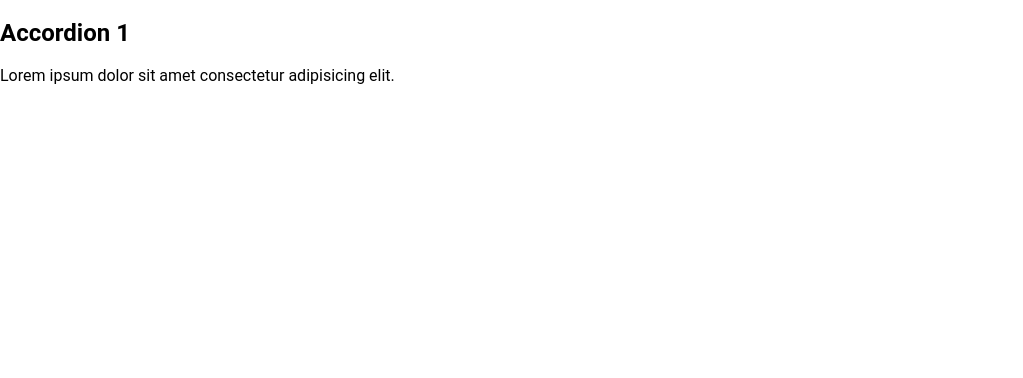
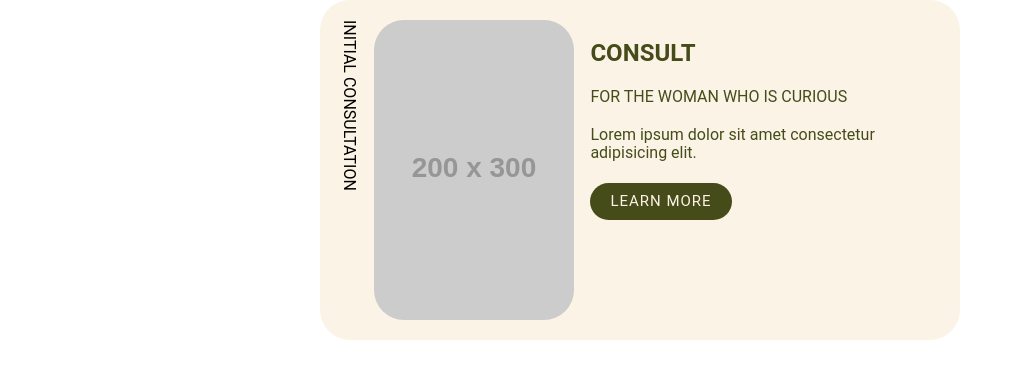
Before and after one commit to mariasaavedra/squarespace-collection, a website built with Vite: page index.html in a window 1280 px wide. Shown: the whole page, without its empty margins (0-1023 px from the left). Built offline with nearby package versions, Linux system fonts and the light colour scheme; placeholder pictures from the web are drawn by us.

Commit message:
chore: wip

```diff
--- a/index.html
+++ b/index.html
@@ -10,11 +10,19 @@
   <body>
     <div class="accordion">
       <div class="accordion__item">
+        <span class="accordion__label">INITIAL CONSULTATION</span>
+        <img
+          class="accordion__image"
+          src="https://placehold.co/200x300"
+          alt="Consult"
+        />
         <div class="accordion__content">
-          <h2 class="accordion__title">Accordion 1</h2>
+          <h2 class="accordion__title">Consult</h2>
+          <h3 class="accordion__subtitle">For the woman who is curious</h3>
           <p class="accordion__text">
             Lorem ipsum dolor sit amet consectetur adipisicing elit.
           </p>
+          <button class="accordion__button">Learn More</button>
         </div>
       </div>
     </div>
--- a/src/styles.css
+++ b/src/styles.css
@@ -1,5 +1,68 @@
-@import 'normalize.css';
+@import "normalize.css";
+
+:root {
+  --light: #fbf4e6;
+  --peach: #fd9768;
+  --green: #464c19;
+  --border-radius: 30px; /* Define a variable for border-radius */
+}
 
 * {
-    font-family: 'Roboto', sans-serif;
+  font-family: "Roboto", sans-serif;
 }
+html {
+  font-size: 16px;
+}
+.accordion__title {
+  font-size: 1.5rem;
+  font-weight: 700;
+  margin-bottom: 20px;
+  color: var(--green);
+  text-transform: uppercase;
+}
+.accordion__subtitle {
+  font-size: 1rem;
+  font-weight: 400;
+  margin-bottom: 20px;
+  color: var(--green);
+  text-transform: uppercase;
+}
+.accordion__text {
+  font-size: 1rem;
+  font-weight: 400;
+  margin-bottom: 20px;
+  color: var(--green);
+}
+.accordion__item {
+  display: flex;
+  gap: 1rem;
+  max-width: 600px;
+  margin: 0 auto;
+  padding: 20px;
+  background-color: var(--light);
+  border-radius: var(--border-radius);
+}
+.accordion__image {
+  border-radius: var(--border-radius);
+}
+.accordion__label {
+    writing-mode: vertical-rl;
+    transform: rotate(360deg);
+}
+.accordion__button {
+  display: flex;
+  justify-content: space-between;
+  align-items: center;
+  width: fit-content;
+  padding: 10px 20px;
+  background-color: var(--green);
+  color: var(--light);
+  font-size: 15px;
+  letter-spacing: 1px;
+  font-weight: 400;
+  text-transform: uppercase;
+  border: none;
+  border-radius: var(--border-radius); /* Use the variable for border-radius */
+  cursor: pointer;
+  transition: background-color 0.3s ease;
+}
```
